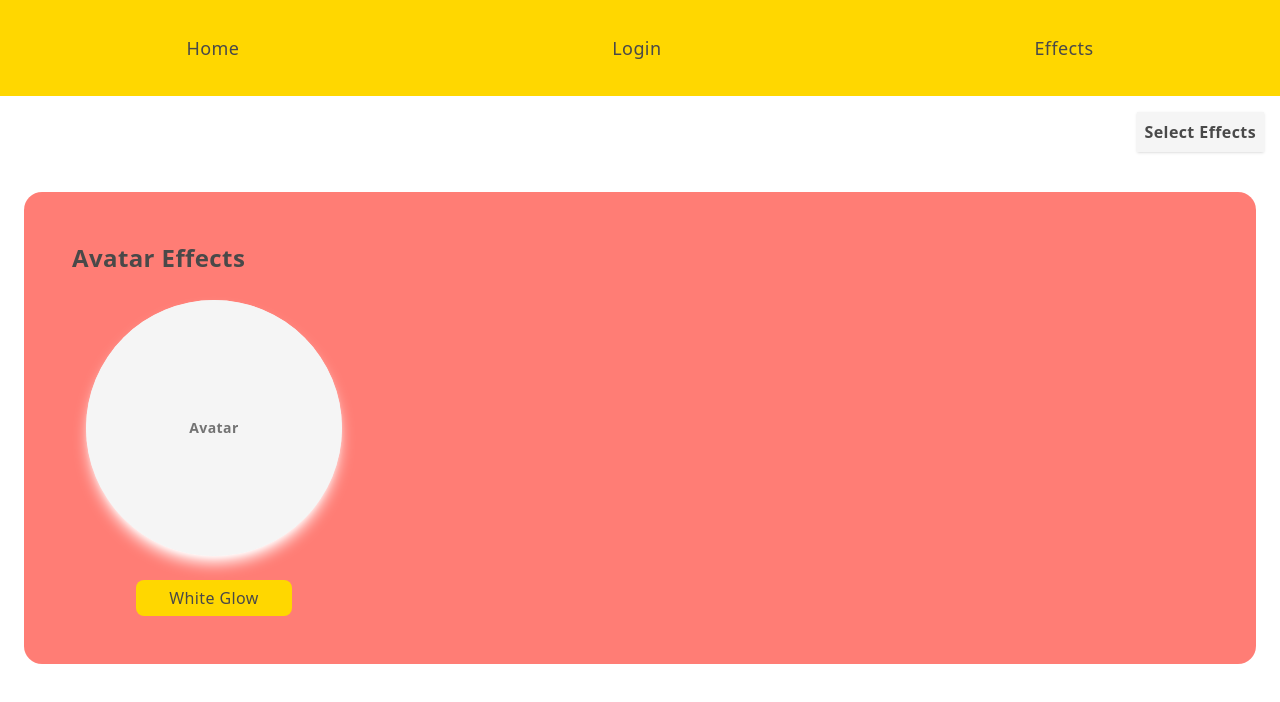
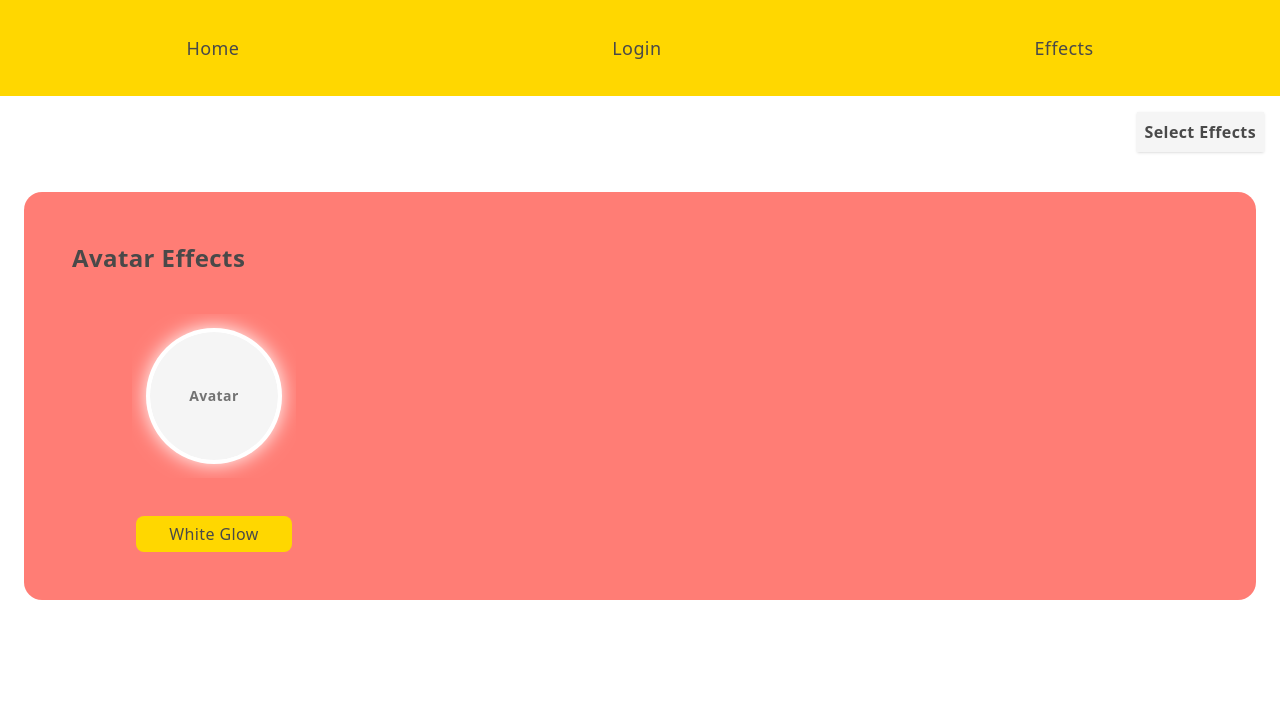
Before and after one commit to Saloni581/MiniNitro, a React (Vite) app in the folder client/: page /avatar-effects in a window 1280 px wide. Shown: the top 702 px of the page. Built offline with nearby package versions, Linux system fonts and the light colour scheme; no server answers.

Commit message:
Replace CSS glow effects with SVG-based glow implementation.

```diff
--- a/client/constants/effectsConfig.ts
+++ b/client/constants/effectsConfig.ts
@@ -1,8 +1,10 @@
+import { whiteGlowEffect } from "@/components/avatarEffects/glowEffects.tsx";
+
 export const avatarEffects = [
     {
-        id: "glow",
+        id: "glow1",
         name: "White Glow",
-        cssClass: "avatar-glow",
+        component: whiteGlowEffect,
         price: 200
     },
 ];
--- a/client/src/components/UserAvatar.tsx
+++ b/client/src/components/UserAvatar.tsx
@@ -1,4 +1,3 @@
-import { cn } from "@/lib/utils.ts";
 import { Avatar, AvatarFallback, AvatarImage } from "@/components/ui/avatar.tsx";
 import type { UserAvatarProps } from "../../types/types.ts";
 import { avatarEffects } from "../../constants/effectsConfig.ts";
@@ -14,11 +13,20 @@ const UserAvatar = ({ user, previewEffectId }: UserAvatarProps) => {
     }
 
     return (
-        <div className={cn("user-avatar", activeEffect && activeEffect?.cssClass)}>
-            <Avatar>
-                <AvatarImage src={avatarUrl} />
-                <AvatarFallback>Avatar</AvatarFallback>
-            </Avatar>
+        <div className="user-avatar">
+            <div className="relative flex flex-col items-center justify-center">
+                <div className="z-1">
+                    <Avatar>
+                        <AvatarImage src={avatarUrl} />
+                        <AvatarFallback>Avatar</AvatarFallback>
+                    </Avatar>
+                </div>
+                <div className="absolute">
+                    {activeEffect && (
+                        <activeEffect.component />
+                    )}
+                </div>
+            </div>
         </div>
     );
 };
--- /dev/null
+++ b/client/src/components/avatarEffects/glowEffects.tsx
@@ -0,0 +1,21 @@
+export const whiteGlowEffect = () => {
+    return <svg viewBox="0 0 200 200" width="200" height="200">
+        <defs>
+            <filter id="glow">
+                <feGaussianBlur stdDeviation="10" result="blur">
+                </feGaussianBlur>
+                <feMerge>
+                    <feMergeNode in="blur" />
+                    <feMergeNode in="SourceGraphic" />
+                </feMerge>
+            </filter>
+        </defs>
+        <circle
+            filter="url(#glow)"
+            cx="100"
+            cy="100"
+            r="68"
+            fill="white"
+        ></circle>
+    </svg>
+}
--- a/client/src/components/ui/avatar.tsx
+++ b/client/src/components/ui/avatar.tsx
@@ -5,7 +5,7 @@ import { cn } from "@/lib/utils"
 
 function Avatar({
   className,
-  size = "lg",
+  size = "md",
   ...props
 }: React.ComponentProps<typeof AvatarPrimitive.Root> & {
   size?: "md" | "sm" | "lg"
--- a/client/src/index.css
+++ b/client/src/index.css
@@ -14,6 +14,8 @@
   --color-text-hover: oklch(0.9228 0.1142 126);
   --color-profile-bg: oklch(0.4926 0 209.12);
   --color-error: oklch(0.628 0.2577 29.23);
+  --color-gold: oklch(0.9058 0.1932 95.3305);
+  --color-purple: oklch(0.7122 0.2467 352);
 }
 
 :root {
@@ -167,11 +169,10 @@ button:active {
   }
 
   .user-avatar {
-    @apply relative rounded-full p-8;
+    @apply relative rounded-full p-8 z-1;
   }
 
   /* effects */
-
   .all-effects-container {
     @apply flex
   }
@@ -180,9 +181,7 @@ button:active {
     @apply ml-auto m-4 p-2 bg-[#F5F5F5] shadow-sm cursor-pointer hover:shadow-lg;
   }
 
-
   /* user avatar effects */
-  /* glow effect */
   .avatar-effects-container {
     @apply flex flex-col gap-6 m-6 bg-brand-secondary p-12 rounded-2xl;
   }
@@ -193,14 +192,6 @@ button:active {
 
   .avatar-effect-card {
     @apply flex flex-col justify-center items-center
-  }
-
-  .avatar-glow {
-      @apply bg-[#F5F5F5] shadow-lg shadow-white p-0;
-  }
-
-  .avatar-wave-overlay {
-    @apply absolute top-0 left-0 right-0;
   }
 
   .user-settings {
```
Also changed, not shown: client/src/components/ProfileCard.tsx (+4 -4 lines).
